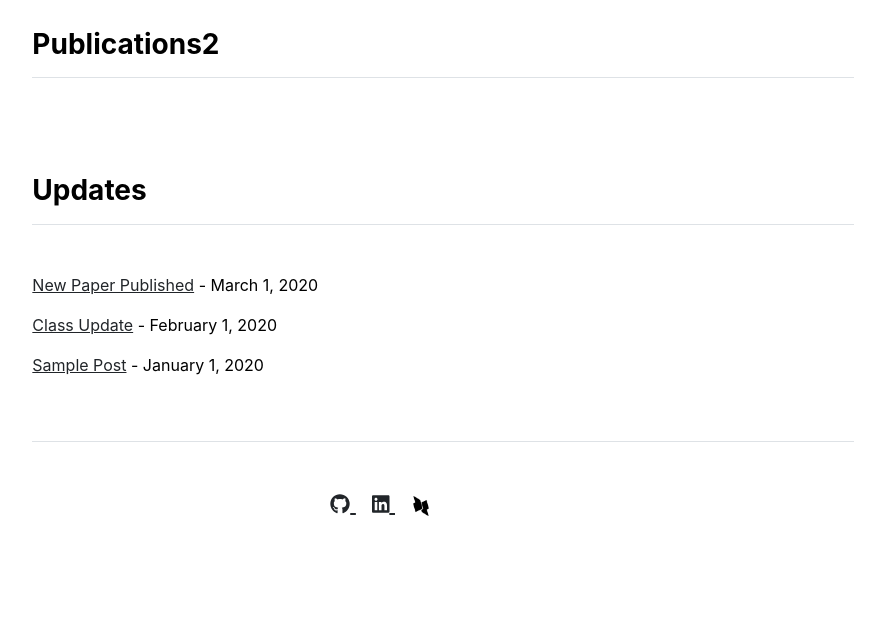
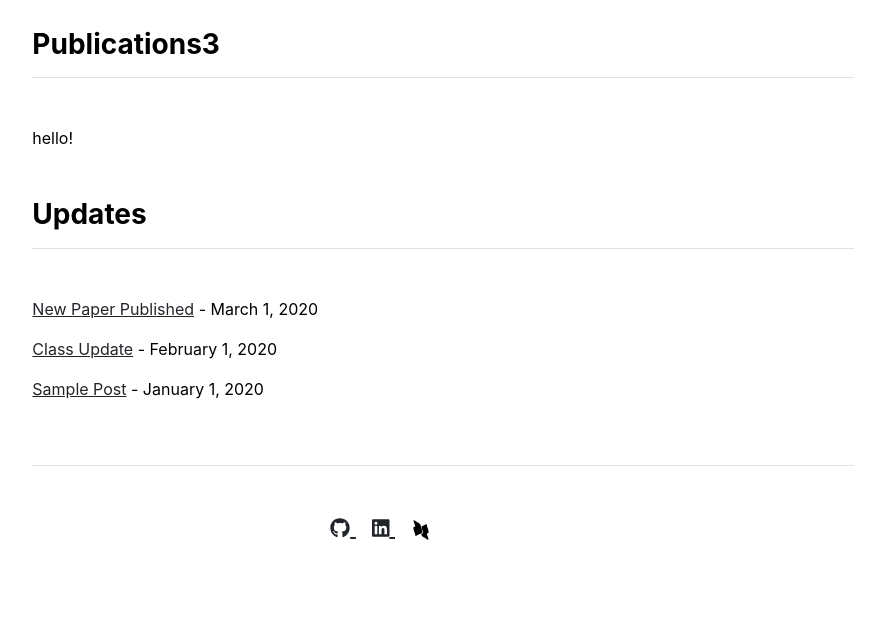
Before and after one commit to yoavGaltzur/yoavGaltzur.github.io, a Jekyll site: the page built from index.md, in a window 1280 px wide. Shown: the part 515-1155 px from the top of the page, without its empty margins (197-1082 px from the left). Built offline with Jekyll 4.4.1, drawn with Linux system fonts in a browser that asks for light colours; before the commit the page ends 1131 px from its top, so only the background shows below that.

Commit message:
Update publications.html

```diff
--- a/_includes/publications.html
+++ b/_includes/publications.html
@@ -14,9 +14,11 @@
 </div> -->
 <div class="row g-5 mb-5">
   <div>
-    <h3 class="fw-bold border-bottom pb-3 mb-5">Publications2</h3>
+    <h3 class="fw-bold border-bottom pb-3 mb-5">Publications3</h3>
+      hello!
       {% for item in site.data.setting.publications %}
-        <p><a href="{{ item.url }}">{{ item.name }}</a></p>
+        {{ item.name }}
+<!--         <p><a href="{{ item.url }}">{{ item.name }}</a></p> -->
 <!--         {{ item.coauthors }}. ({{ item.venue }}) -->
       {% endfor %}
   </div>
```
